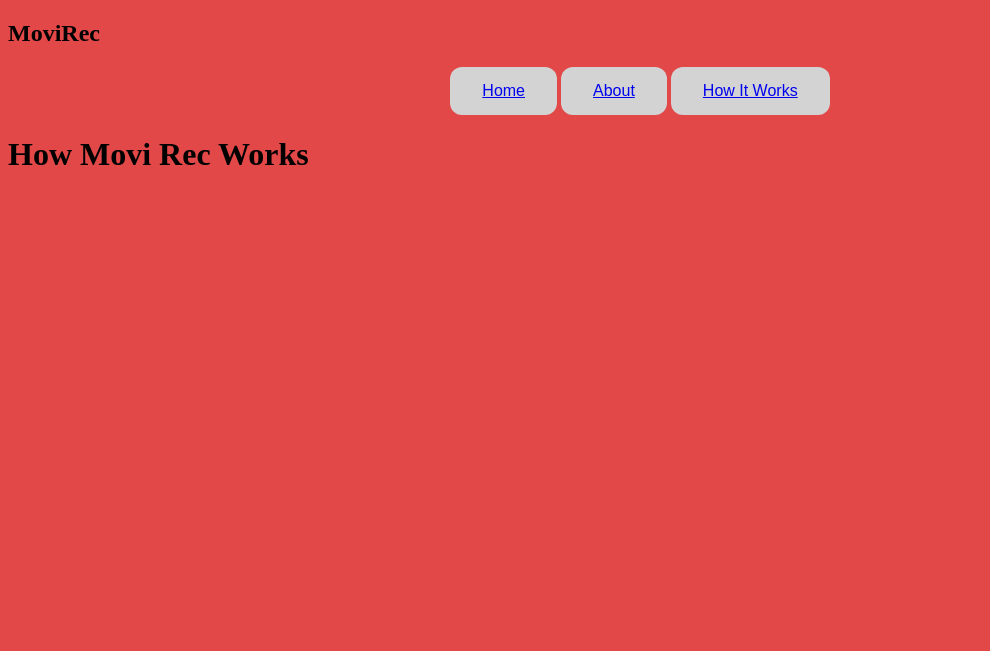
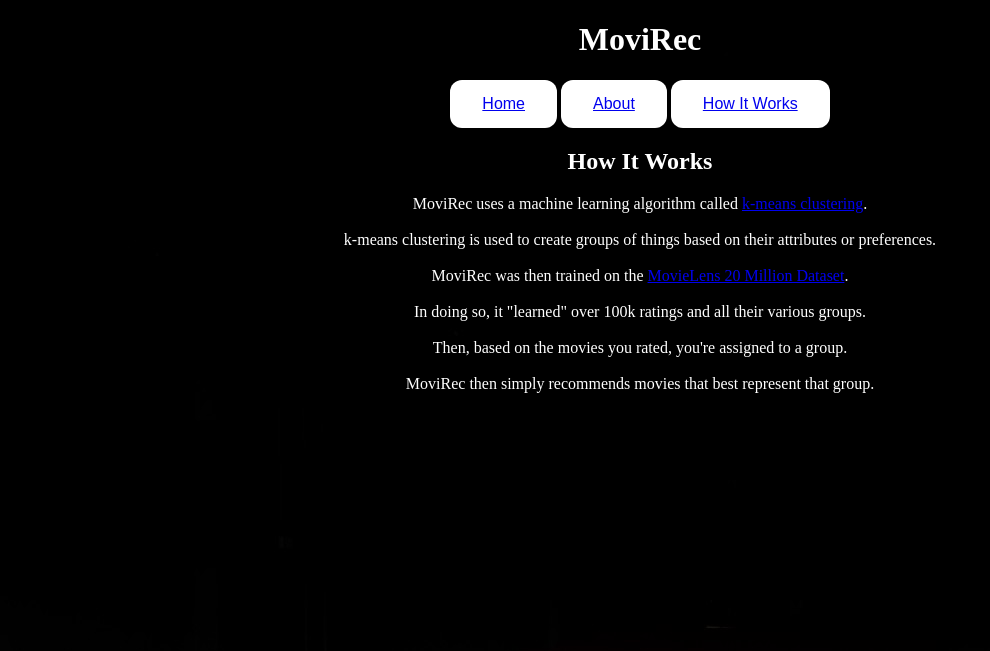
Before and after one commit to chasekregor/INFOCapstone, a Flask app: page /howitworks in a window 1280 px wide. Shown: the top 651 px of the page, without its empty margins (0-990 px from the left). Run offline with Flask 2, Linux system fonts and the light colour scheme.

Commit message:
changes to website

```diff
--- a/flask-app/app.py
+++ b/flask-app/app.py
@@ -14,7 +14,8 @@
 
 	pkl_file = open('movies', 'rb')
 	movies = pickle.load(pkl_file)
-	sampledmovies = np.random.choice(movies,50)
+	sampledmovies = np.random.choice(movies,500)
+	#sampledmovies = movies
 
 
 
--- a/flask-app/templates/howitworks.html
+++ b/flask-app/templates/howitworks.html
@@ -1,9 +1,9 @@
 <!DOCTYPE html>
 <html>
-
 <title>MoviRec: How It Works</title>
-<h2>MoviRec</h2>
-<body style= "background-color: #e34848;">
+<h1 style="color:white;">MoviRec</h1>
+<!-- <body style= "background-color: #e34848;"> ---->
+<body style= "background: url(static/images/theater.jpeg)";
 
 <div class = "wrapper">
   <button class = "button"><a href="http://127.0.0.1:5000/">Home</a></button>
@@ -19,7 +19,7 @@
 }
 .button {
     border-radius: 12px;
-      background-color: lightgrey; /* Green */
+    background-color: white; /* Green */
     border: none;
     color: white;
     padding: 15px 32px;
@@ -27,10 +27,26 @@
     text-decoration: none;
     display: inline-block;
     font-size: 16px;
-  }
 
   </style>
-<h1>How Movi Rec Works</h1>
+
+
+<h2 style="color:white;">How It Works</h2>
+
+
+<p style="color:white;">
+  MoviRec uses a machine learning algorithm called <a href="https://en.wikipedia.org/wiki/K-means_clustering">k-means clustering</a>. <br/><br/>
+  k-means clustering is used to create groups of things based on their attributes or preferences. <br/><br/>
+  MoviRec was then trained on the <a href="https://grouplens.org/datasets/movielens/20m/">MovieLens 20 Million Dataset</a>.<br/><br/>
+
+  In doing so, it "learned" over 100k ratings and all their various groups.  <br/><br/>
+  Then, based on the movies you rated, you're assigned to a group. <br/><br/>
+  MoviRec then simply recommends movies that best represent that group. <br/><br/>
+
+
+</p>
+
+
 
 
 </body>
```
Also changed, not shown: flask-app/templates/about.html (+7 -6 lines), flask-app/templates/home.html (+36 -18 lines), flask-app/templates/result.html (+5 -5 lines), flask-app/static/images/theater.jpeg (added), 2 other files. Lines whose indentation alone changed are shown as unchanged.
